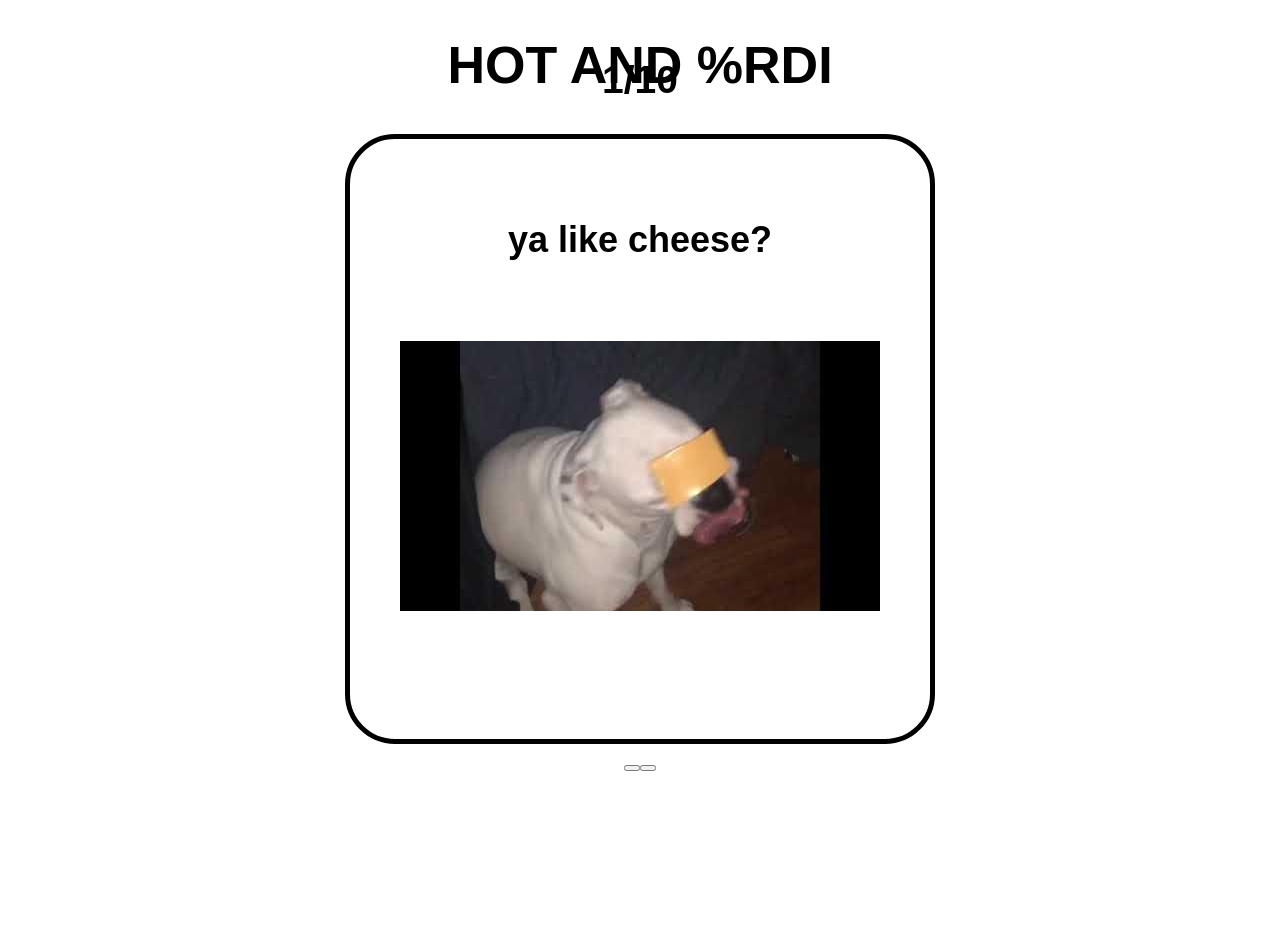
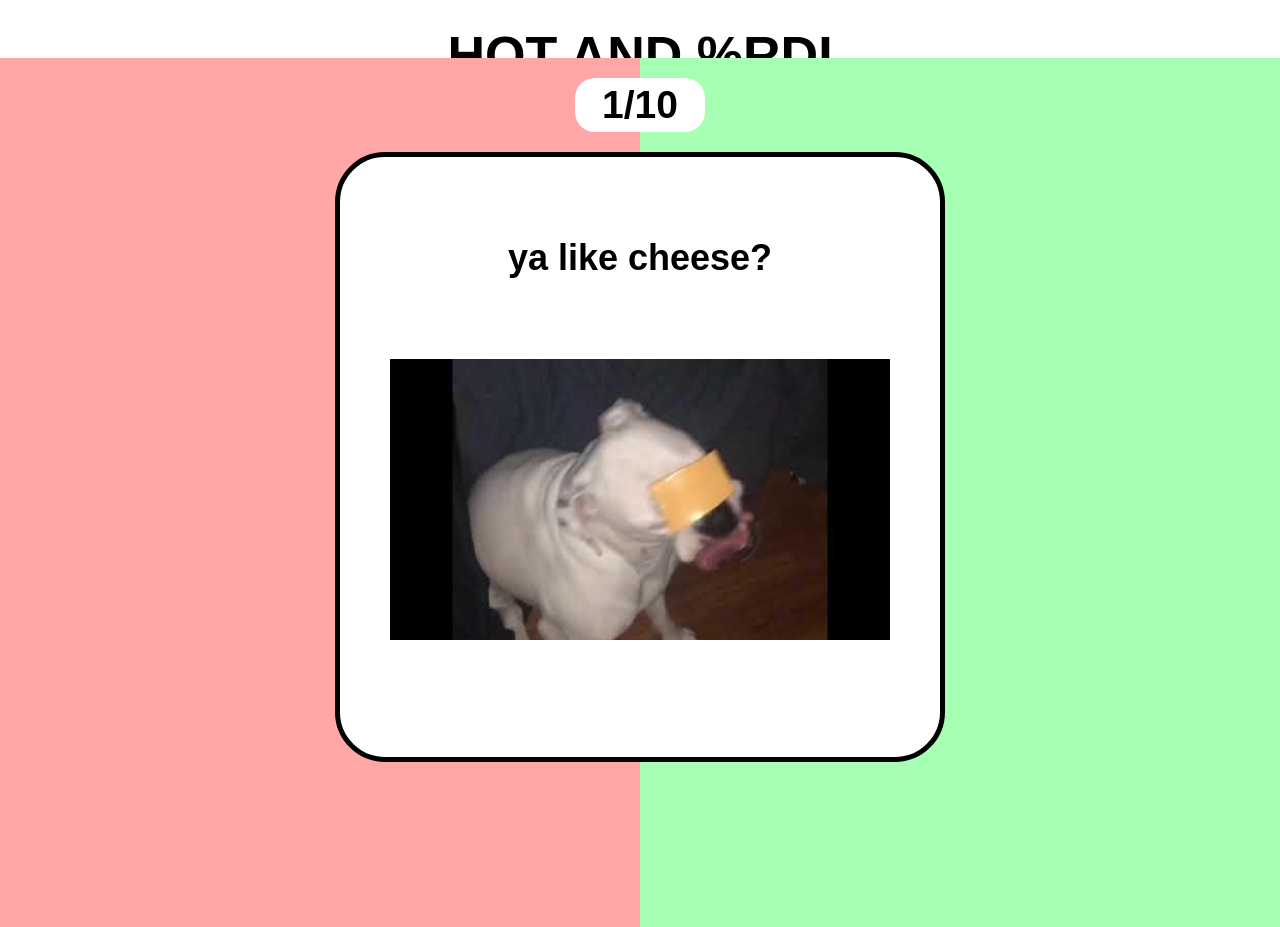
Before and after one commit to edmondywen/hack-kitchen, a React (Create React App) app in the folder challenge-2/hot-and-rdi-to-go/: page / in a window 1280 px wide. Before the commit the page ends 800 px from the top, so only its background shows below. Built offline with nearby package versions, Linux system fonts and the light colour scheme; a web font is replaced by a local one.

Commit message:
add question page

```diff
--- a/challenge-2/hot-and-rdi-to-go/src/App.css
+++ b/challenge-2/hot-and-rdi-to-go/src/App.css
@@ -25,6 +25,7 @@
 .App-header {
   position: absolute;
   top: 0px;
+  margin-top: 25px;
 }
 
 .App-link {
--- a/challenge-2/hot-and-rdi-to-go/src/components/Question.css
+++ b/challenge-2/hot-and-rdi-to-go/src/components/Question.css
@@ -1,4 +1,5 @@
 .question-container {
+    position: relative;
     display: flex;
     flex-direction: column;
     border-radius: 50px;
@@ -6,21 +7,13 @@
     background-color: white;
     padding: 50px;
     height: 500px;
+    width: 500px;
+    margin-left: auto;
+    margin-right: auto;
+    z-index: 5;
 }
 
 .question {
     font-size: 36px;
     margin-bottom: 80px;
 }
-
-.question-hover {
-    z-index: 1;
-}
-
-.swipe-red {
-    z-index: 0;
-}
-
-.swipe-green {
-    z-index: 0;
-}
--- /dev/null
+++ b/challenge-2/hot-and-rdi-to-go/src/pages/QuestionPage.css
@@ -0,0 +1,57 @@
+.question-page {
+    position: absolute;
+    width: 100%;
+    align-items: center;
+}
+
+.progress {
+    position: relative;
+    z-index: 5;
+    background-color: white;
+    align-self: center;
+    width: 120px;
+    padding: 5px;
+    border-radius: 20px;
+    margin: 40px auto 20px auto;
+}
+
+.background {
+    display: flex;
+    flex-direction: row;
+    z-index: 0;
+}
+
+.swipe-red {
+    position: absolute;
+    top: 20px;
+    width: 50%;
+    background-color: rgb(255, 167, 167);
+    height: 120%;
+    border: none;
+}
+
+.swipe-red:focus {
+    outline: none;
+}
+
+.swipe-red:hover {
+    background-color: rgb(255, 104, 104);
+}
+
+.swipe-green {
+    position: absolute;
+    top: 20px;
+    right: 0;
+    width: 50%;
+    background-color: rgb(167, 255, 179);
+    height: 120%;
+    border: none;
+}
+
+.swipe-green:focus {
+    outline: none;
+}
+
+.swipe-green:hover {
+    background-color: rgb(109, 255, 104);
+}
--- a/challenge-2/hot-and-rdi-to-go/src/pages/QuestionPage.js
+++ b/challenge-2/hot-and-rdi-to-go/src/pages/QuestionPage.js
@@ -1,19 +1,21 @@
 import React from "react";
 import Question from "../components/Question.js";
 import cheese from "../img/cheeseq.jpeg";
-import "../components/Question.css";
+import "./QuestionPage.css";
 
 export default function QuestionPage(props) {
   return (
     <div className="question-page">
-        <h2>1/10</h2>
-        <Question className="question-hover"
-            question="ya like cheese?"
-            image={cheese}
-            imageDescription="a dog with cheese on its head"
-        />
-        <button className="swipe-red"></button>
-        <button className="swipte-green"></button>
+      <h2 className="progress">1/10</h2>
+      <Question
+          question="ya like cheese?"
+          image={cheese}
+          imageDescription="a dog with cheese on its head"
+      />
+      <div className="background">
+      <button className="swipe-red"></button>
+        <button className="swipe-green"></button>
+      </div>
     </div>
   );
 }
```
